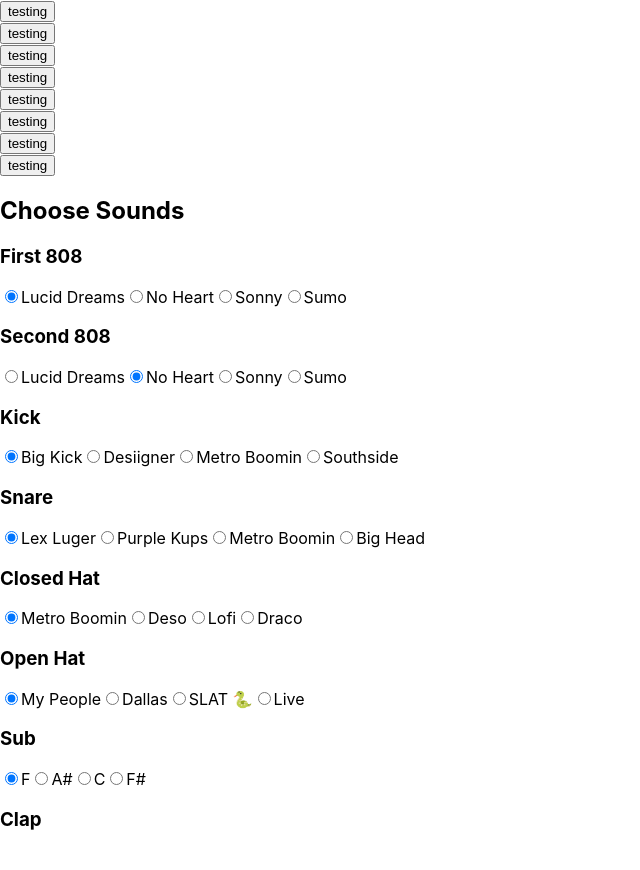
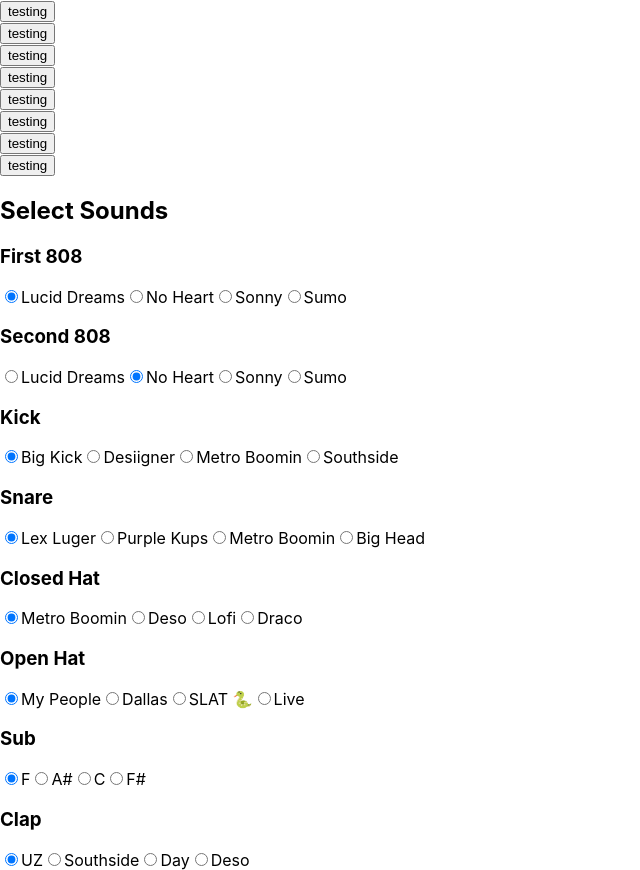
Before and after one commit to angmalone/midi, a React (Create React App) app: page / in a window 1280 px wide. Shown: the whole page, without its empty margins (0-640 px from the left). Built offline with nearby package versions, Linux system fonts and the light colour scheme.

Commit message:
add clap, sounds complete

```diff
--- a/src/App.js
+++ b/src/App.js
@@ -67,6 +67,13 @@
     sub.name = e.target.title;
     sub.audio = e.target.value;
     this.setState({ sub: sub });
+  };
+
+  handleClapChange = e => {
+    const clap = { ...this.state.clap };
+    clap.name = e.target.title;
+    clap.audio = e.target.value;
+    this.setState({ clap: clap });
   };
 
   handleKeyDown = e => {
@@ -140,6 +147,7 @@
           handleClosedHatChange={this.handleClosedHatChange}
           handleOpenHatChange={this.handleOpenHatChange}
           handleSubChange={this.handleSubChange}
+          handleClapChange={this.handleClapChange}
         />
       </div>
     );
--- a/src/SoundSelector.js
+++ b/src/SoundSelector.js
@@ -4,7 +4,7 @@
   render() {
     return (
       <div className="sound-selector">
-        <h2>Choose Sounds</h2>
+        <h2>Select Sounds</h2>
 
         <div className="first-808">
           <h3>First 808</h3>
@@ -323,6 +323,47 @@
 
         <div className="clap">
           <h3>Clap</h3>
+          <label>
+            <input
+              type="radio"
+              onChange={this.props.handleClapChange}
+              defaultChecked
+              value={this.props.sounds.sound8.audio}
+              name="clap"
+              title="UZ"
+            />
+            UZ
+          </label>
+          <label>
+            <input
+              type="radio"
+              onChange={this.props.handleClapChange}
+              value={this.props.sounds.sound26.audio}
+              name="clap"
+              title="Southside"
+            />
+            Southside
+          </label>
+          <label>
+            <input
+              type="radio"
+              onChange={this.props.handleClapChange}
+              value={this.props.sounds.sound27.audio}
+              name="clap"
+              title="Day"
+            />
+            Day
+          </label>
+          <label>
+            <input
+              type="radio"
+              onChange={this.props.handleClapChange}
+              value={this.props.sounds.sound28.audio}
+              name="clap"
+              title="Deso"
+            />
+            Deso
+          </label>
         </div>
       </div>
     );
--- a/src/sounds.js
+++ b/src/sounds.js
@@ -122,6 +122,21 @@
   sound25: {
     name: "F#",
     audio: "/sounds/FS_Sub.wav"
+  },
+
+  sound26: {
+    name: "Southside",
+    audio: "/sounds/SS_Clap.wav"
+  },
+
+  sound27: {
+    name: "Day",
+    audio: "/sounds/D_Clap.wav"
+  },
+
+  sound28: {
+    name: "Deso",
+    audio: "/sounds/DS_Clap.wav"
   }
 };
 
```
